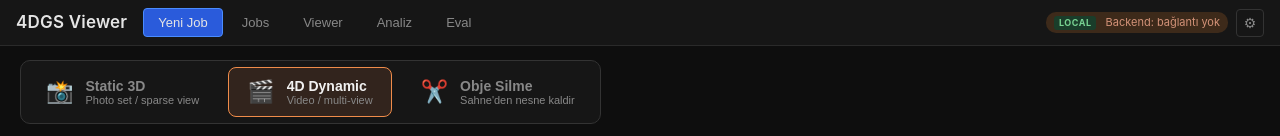
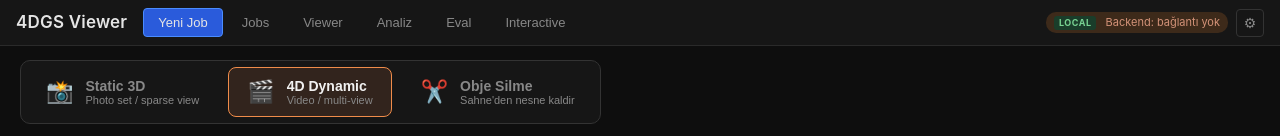
Before and after one commit to mehmettahacumurcu/gaussian-splatter, a React (Vite) app in the folder frontend/: page / in a window 1280 px wide. Shown: the top 136 px of the page. Built offline with nearby package versions, Linux system fonts and the light colour scheme.

Commit message:
feat(interactive): add empty Interactive tab

```diff
--- a/frontend/src/App.tsx
+++ b/frontend/src/App.tsx
@@ -16,6 +16,7 @@ import { JobsList } from "./components/JobsList";
 import { TrainingAnalytics } from "./components/TrainingAnalytics";
 import { NvsEvalPanel } from "./components/NvsEvalPanel";
 import { ConnectionSettings } from "./components/ConnectionSettings";
+import { InteractivePage } from "./interactive/InteractivePage";
 import {
   getHealth,
   getSplatInfo,
@@ -29,7 +30,7 @@ import {
 } from "./api";
 import { getConnection, isLocal, onConnectionChange } from "./connection";
 
-type Tab = "submit" | "jobs" | "viewer" | "analytics" | "eval";
+type Tab = "submit" | "jobs" | "viewer" | "analytics" | "eval" | "interactive";
 
 type ViewerState =
   | { kind: "idle" }
@@ -239,6 +240,12 @@ function App() {
             onClick={() => setTab("eval")}
           >
             Eval
+          </button>
+          <button
+            className={`tab-btn ${tab === "interactive" ? "active" : ""}`}
+            onClick={() => setTab("interactive")}
+          >
+            Interactive
           </button>
         </nav>
         <div className="app-status">
@@ -512,6 +519,10 @@ function App() {
             )}
           </div>
         )}
+
+        {tab === "interactive" && (
+          <InteractivePage />
+        )}
       </main>
 
       <div className="api-base" title="Click ⚙ in the topbar to change">
--- /dev/null
+++ b/frontend/src/interactive/InteractivePage.tsx
@@ -0,0 +1,8 @@
+export function InteractivePage() {
+  return (
+    <div style={{ padding: 20, color: '#ddd' }}>
+      <h2>Interactive Scene</h2>
+      <p>D+E placeholder. Canvas will mount here.</p>
+    </div>
+  )
+}
```
